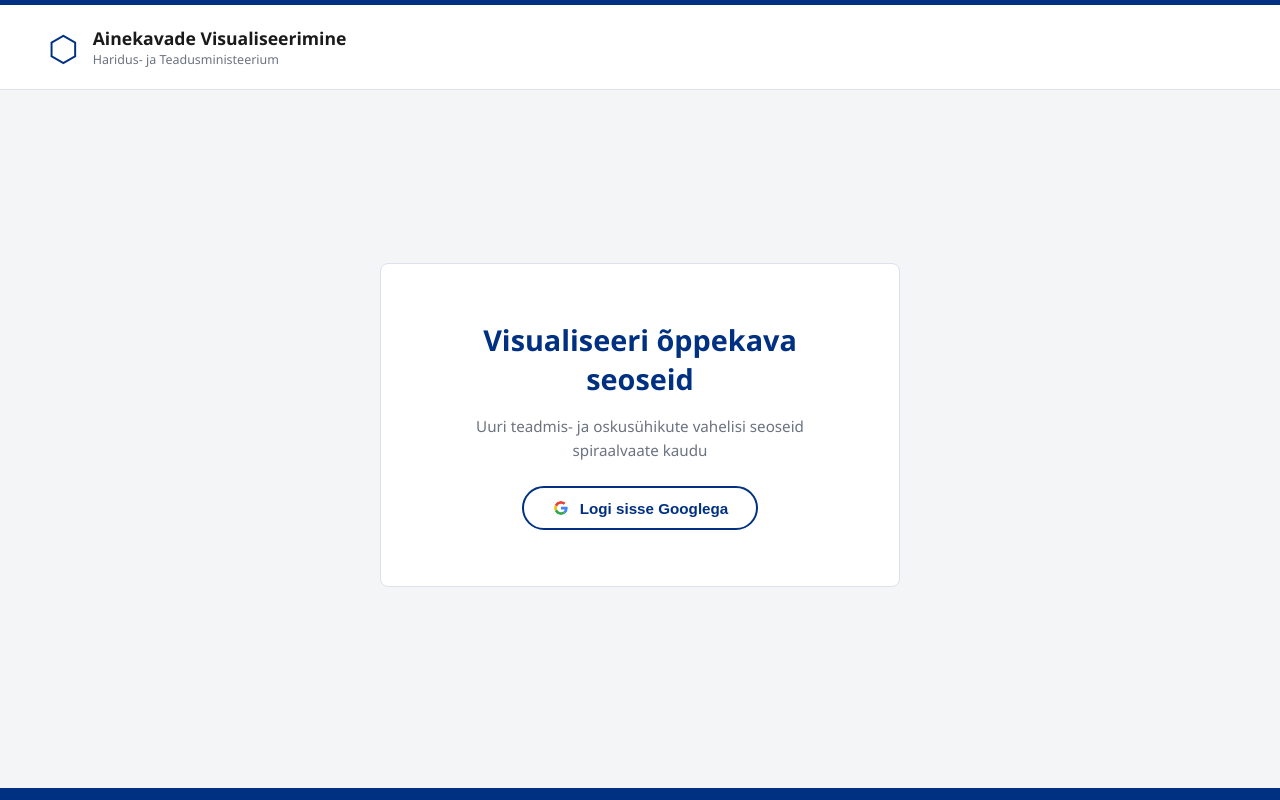
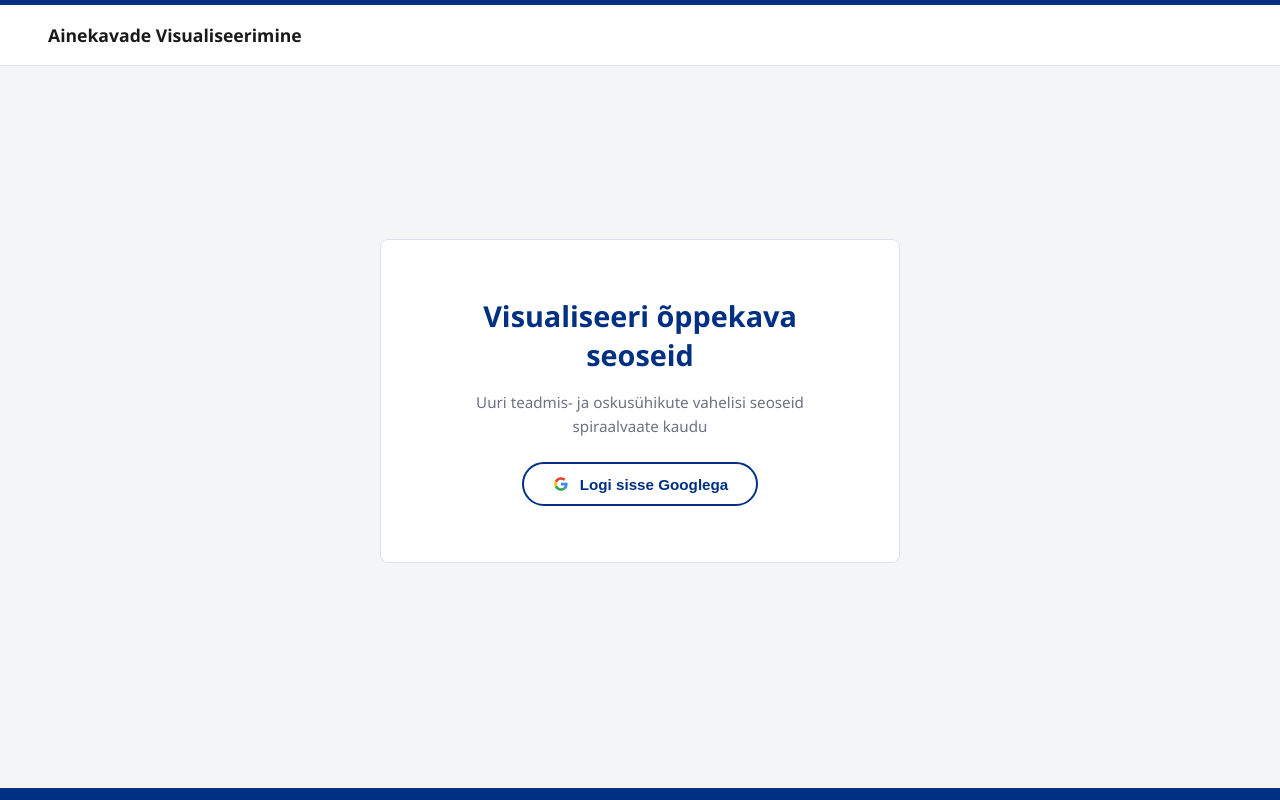
Before and after one commit to matuhaljas/Opiteede-visualiseerimine, a React app in the folder frontend/: page / in a window 1280 px wide. Built offline with nearby package versions, Linux system fonts and the light colour scheme; the HTML template or start-up script is replaced by a standard one.

Commit message:
lisa ühik

```diff
--- a/frontend/src/pages/HomePage.jsx
+++ b/frontend/src/pages/HomePage.jsx
@@ -27,25 +27,20 @@ export default function HomePage() {
       <div className="hp-topbar" />
       <header className="hp-header">
         <div className="hp-logo">
-          <span className="hp-logo-icon">⬡</span>
-          <div>
-            <span className="hp-logo-title">Ainekavade Visualiseerimine</span>
-            <span className="hp-logo-sub">Haridus- ja Teadusministeerium</span>
-          </div>
+          <span className="hp-logo-title">Ainekavade Visualiseerimine</span>
         </div>
       </header>
-
       <main className="hp-main">
         <div className="hp-hero">
           <h2>Visualiseeri õppekava seoseid</h2>
           <p>Uuri teadmis- ja oskusühikute vahelisi seoseid spiraalvaate kaudu</p>
           <button onClick={loginWithGoogle} className="hp-btn">
             <svg xmlns="http://www.w3.org/2000/svg" viewBox="0 0 48 48" width="18px" height="18px" className="google-icon">
-              <path fill="#EA4335" d="M24 9.5c3.54 0 6.71 1.22 9.21 3.6l6.85-6.85C35.9 2.38 30.47 0 24 0 14.62 0 6.51 5.38 2.56 13.22l7.98 6.19C12.43 13.72 17.74 9.5 24 9.5z"/>
-              <path fill="#4285F4" d="M46.98 24.55c0-1.57-.15-3.09-.38-4.55H24v9.02h12.94c-.58 2.96-2.26 5.48-4.78 7.18l7.73 6c4.51-4.18 7.09-10.36 7.09-17.65z"/>
-              <path fill="#FBBC05" d="M10.53 28.59c-.48-1.45-.76-2.99-.76-4.59s.27-3.14.76-4.59l-7.98-6.19C.92 16.46 0 20.12 0 24c0 3.88.92 7.54 2.56 10.78l7.97-6.19z"/>
-              <path fill="#34A853" d="M24 48c6.48 0 11.93-2.13 15.89-5.81l-7.73-6c-2.15 1.45-4.92 2.3-8.16 2.3-6.26 0-11.57-4.22-13.47-9.91l-7.98 6.19C6.51 42.62 14.62 48 24 48z"/>
-              <path fill="none" d="M0 0h48v48H0z"/>
+              <path fill="#EA4335" d="M24 9.5c3.54 0 6.71 1.22 9.21 3.6l6.85-6.85C35.9 2.38 30.47 0 24 0 14.62 0 6.51 5.38 2.56 13.22l7.98 6.19C12.43 13.72 17.74 9.5 24 9.5z" />
+              <path fill="#4285F4" d="M46.98 24.55c0-1.57-.15-3.09-.38-4.55H24v9.02h12.94c-.58 2.96-2.26 5.48-4.78 7.18l7.73 6c4.51-4.18 7.09-10.36 7.09-17.65z" />
+              <path fill="#FBBC05" d="M10.53 28.59c-.48-1.45-.76-2.99-.76-4.59s.27-3.14.76-4.59l-7.98-6.19C.92 16.46 0 20.12 0 24c0 3.88.92 7.54 2.56 10.78l7.97-6.19z" />
+              <path fill="#34A853" d="M24 48c6.48 0 11.93-2.13 15.89-5.81l-7.73-6c-2.15 1.45-4.92 2.3-8.16 2.3-6.26 0-11.57-4.22-13.47-9.91l-7.98 6.19C6.51 42.62 14.62 48 24 48z" />
+              <path fill="none" d="M0 0h48v48H0z" />
             </svg>
             Logi sisse Googlega
           </button>
```
